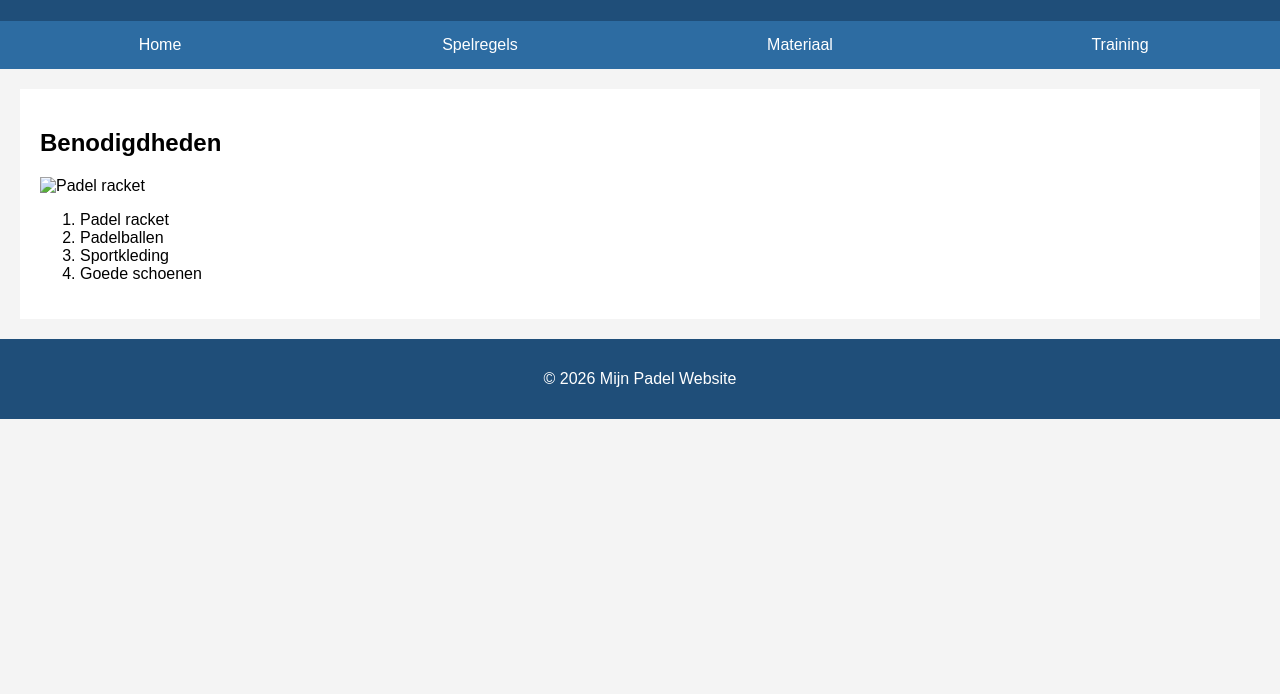
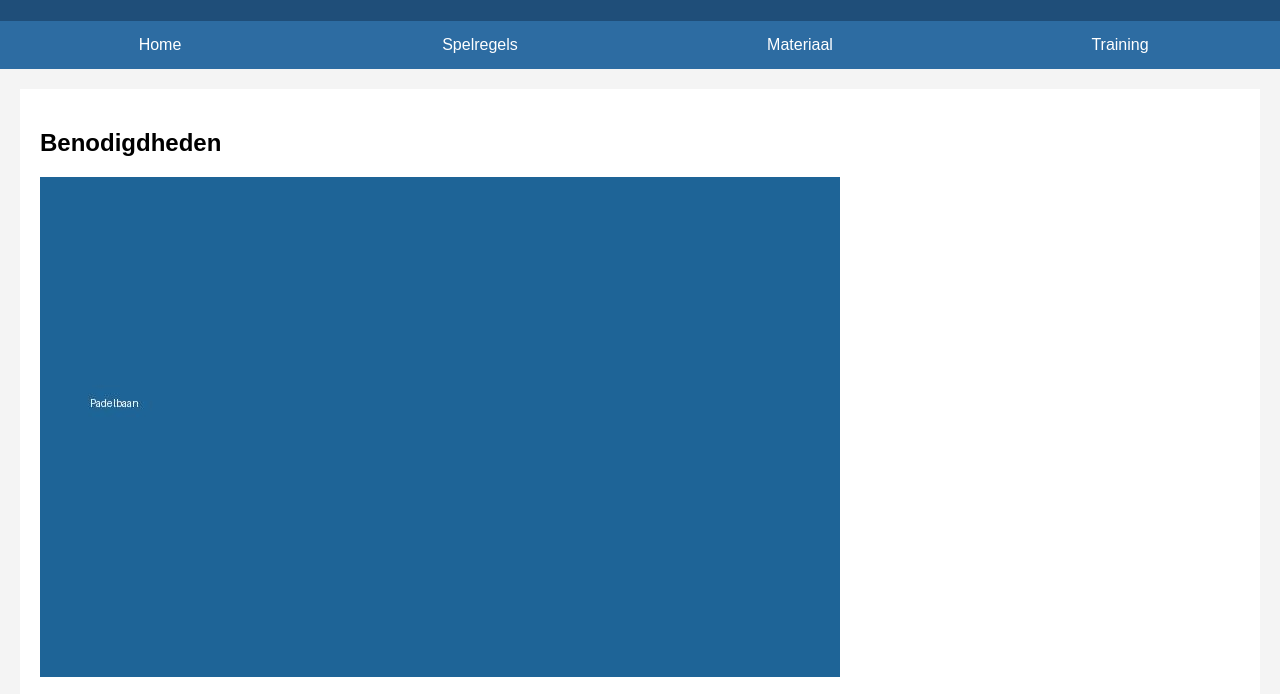
Before and after one commit to MrM4dness/DNDwebsite.github.io, a plain HTML site: page materiaal.html in a window 1280 px wide. Shown: the part 99-793 px from the top of the page. Drawn offline with Linux system fonts and the light colour scheme.

Commit message:
materiaal.html

```diff
--- a/materiaal.html
+++ b/materiaal.html
@@ -19,7 +19,7 @@
 <main>
 <div class="content">
 <h2>Benodigdheden</h2>
-<img src="img/racket.jpg" alt="Padel racket">
+<img src="racket.jpg" alt="Padel racket">
 <ol>
 <li>Padel racket</li>
 <li>Padelballen</li>
```
